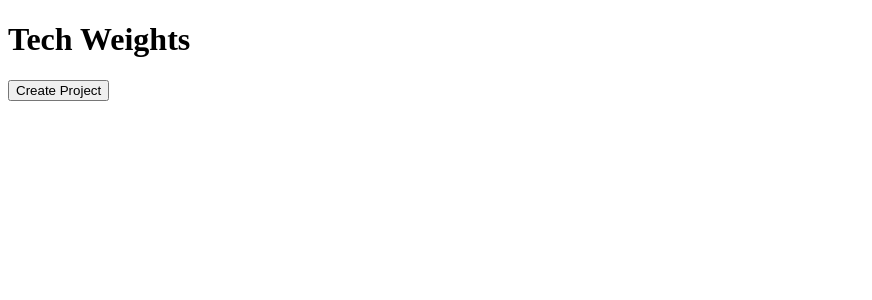
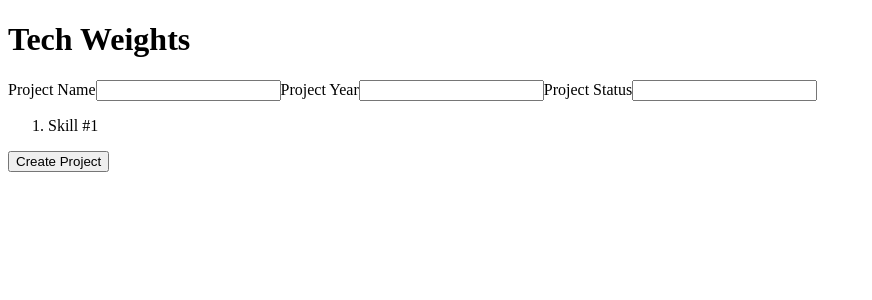
Before and after one commit to aaronmyatt/original-tech-weights, a Vue app: page / in a window 1280 px wide. Shown: the top 300 px of the page, without its empty margins (0-872 px from the left). Built offline with nearby package versions, Linux system fonts and the light colour scheme.

Commit message:
add project builder form fields
closes issue #5

Signed-off-by: aaron <aaron@mindvalley.com>

```diff
--- a/src/components/ProjectBuilder.vue
+++ b/src/components/ProjectBuilder.vue
@@ -1,16 +1,24 @@
 <template>
-  <button class="create_project_button">Create Project</button>
+  <div>
+    <form action="">
+      <label for="project-name-field">Project Name</label>
+      <input id="project-name-field" type="text">
+
+      <label for="project-year-field">Project Year</label>
+      <input id="project-year-field" type="text">
+
+      <label for="project-status-field">Project Status</label>
+      <input id="project-status-field" type="text">
+
+      <SkillList/>
+    </form>
+
+    <button class="create-project-button">Create Project</button>
+  </div>
 </template>
 
 <script>
-  // @todo #4:30m/DEV add project builder form fields
-  //  including: Name, Year of Project, and Completed Status
-  //  https://github.com/aaronmyatt/tech-weights/wiki
-  //  don't forget to ignore it before pushing
-
-  // @todo #4:30m/DEV create SkillList component
-
-  // @todo #7:30m/DEV implement Create Project on click adds a "project_item"
+  // @todo #7:30m/DEV implement Create Project on click adds a "project-item"
   //  to the ProjectsList. My intuition tells me I can just communicate via state
   //  on the parent component. So, this should be the first step, but with an open
   //  acknowledgement that this will be replaced with Vuex/a message bus in a further iteration
@@ -19,8 +27,22 @@
   //  how to notify sibling components that an event occurring in one should
   //  trigger an event in the other
 
+  // @todo #5:30m/DEV add validation for project year
+  //  restrict formatting to '2019' style
+
+  // @todo #5:30m/DEV add validation for project status
+  //  restrict status choices to Complete/In Progress/Retired
+  //  this should be a select/dropdown field then
+
+  // @todo #5:30m/DEV add form submit method
+  //  probably need to pull .create-project-button into the form
+
+
+  import SkillList from './SkillList.vue';
+
   export default {
     name: 'ProjectBuilder',
+    components: {SkillList},
     props: {},
   };
 </script>
--- a/src/components/SkillList.vue
+++ b/src/components/SkillList.vue
@@ -1,9 +1,11 @@
 <template>
-  <ol class="skill_list"></ol>
+  <ol class="skill-list">
+    <li>Skill #1</li>
+  </ol>
 </template>
 
 <script>
-  // @todo #4:30m/DEV implement Add Skill on click adds a "project_item" to ".skill_list
+  // @todo #4:30m/DEV implement Add Skill on click adds a "project-item" to ".skill-list
 
   // @todo #4:30m/DEV create Skill component
 
```
